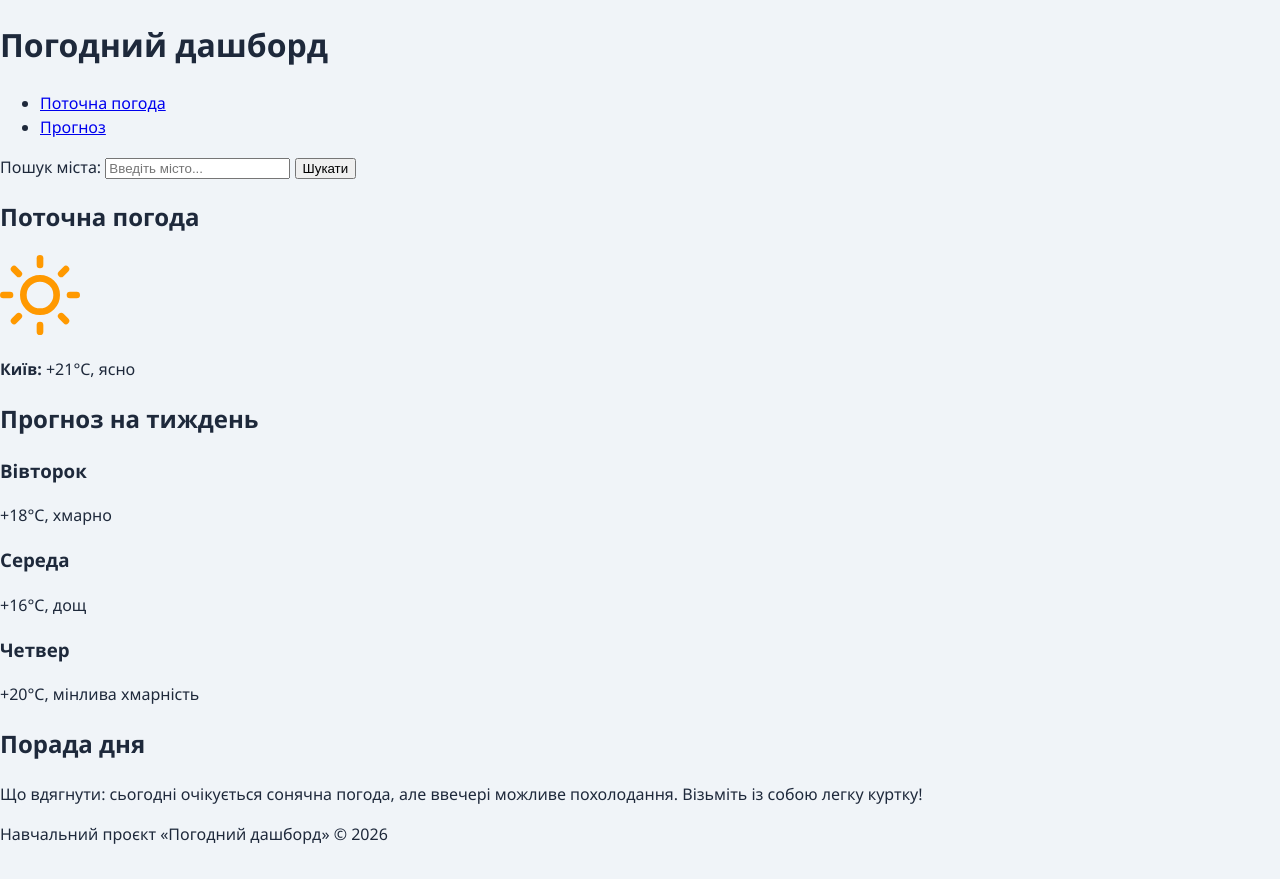
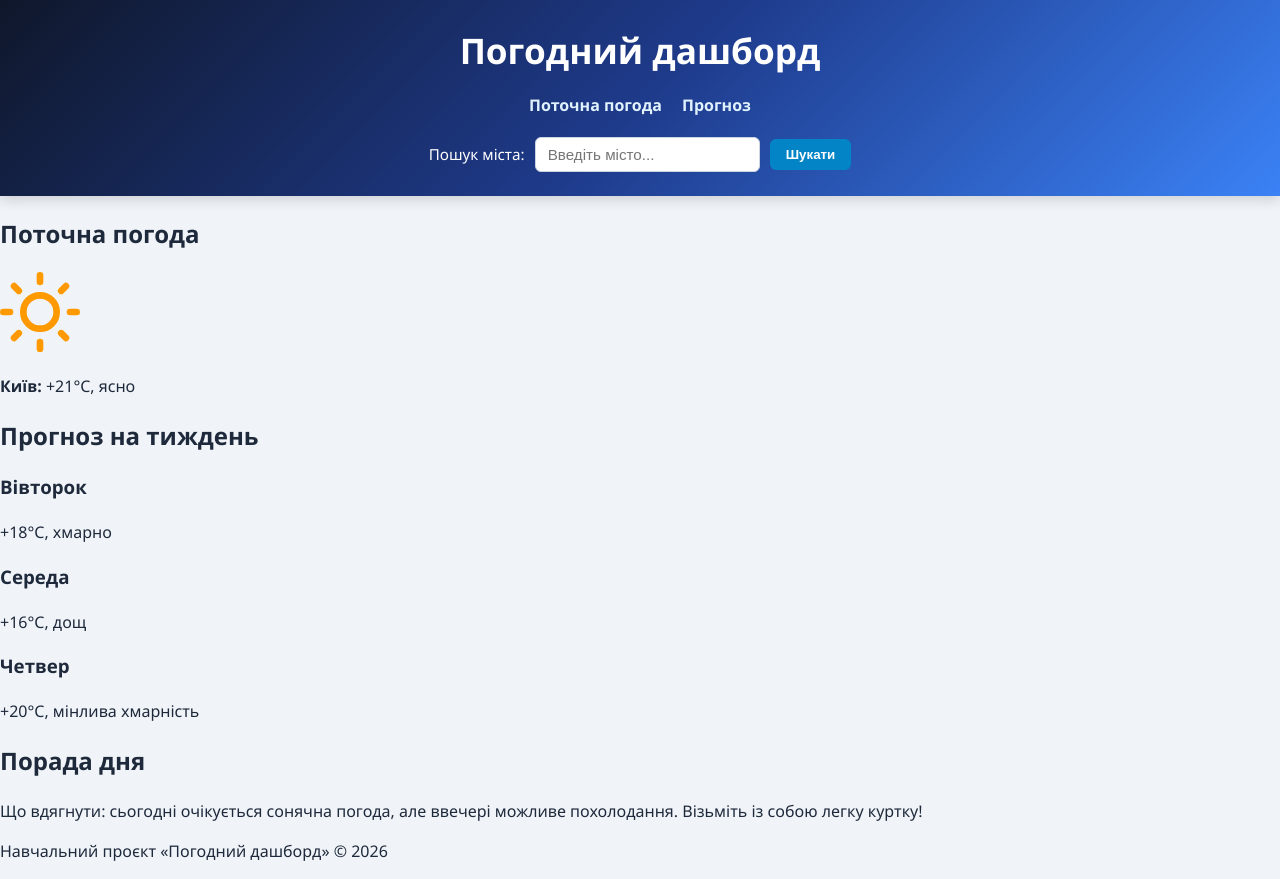
Before and after one commit to oleksandr856/weather-dashboard, a plain HTML site: page index.html in a window 1280 px wide. Drawn offline with Linux system fonts and the light colour scheme.

Commit message:
Стилізовано header, навігацію, форму пошуку

```diff
--- a/css/style.css
+++ b/css/style.css
@@ -12,3 +12,79 @@ body {
   color: #1e293b;
   background-color: #f0f4f8;
 }
+
+header {
+  background: linear-gradient(135deg, #0f172a 0%, #1e3a8a 50%, #3b82f6 100%);
+  color: #ffffff;
+  padding: 24px;
+  text-align: center;
+  box-shadow: 0 4px 12px rgba(0, 0, 0, 0.15);
+}
+
+header h1 {
+  margin: 0 0 16px 0;
+  font-size: 2.2rem;
+  font-weight: 700;
+}
+
+/* Навігаційне меню */
+header nav ul {
+  list-style: none;
+  padding: 0;
+  margin: 0 0 20px 0;
+  display: flex;
+  justify-content: center;
+  gap: 20px;
+}
+
+header nav a {
+  color: #e0f2fe;
+  text-decoration: none;
+  font-weight: 600;
+  transition: color 0.2s ease;
+}
+
+header nav a:hover {
+  color: #ffffff;
+  text-decoration: underline;
+}
+
+/* Форма пошуку міста */
+header form {
+  display: flex;
+  justify-content: center;
+  align-items: center;
+  gap: 10px;
+}
+
+header label {
+  font-size: 0.95rem;
+}
+
+header input[type="text"] {
+  padding: 8px 12px;
+  border: 1px solid #cbd5e1;
+  border-radius: 6px;
+  outline: none;
+  font-size: 0.95rem;
+}
+
+header input[type="text"]:focus {
+  border-color: #38bdf8;
+  box-shadow: 0 0 0 2px rgba(56, 189, 248, 0.4);
+}
+
+header button {
+  padding: 8px 16px;
+  background-color: #0284c7;
+  color: #ffffff;
+  border: none;
+  border-radius: 6px;
+  font-weight: 600;
+  cursor: pointer;
+  transition: background-color 0.2s ease;
+}
+
+header button:hover {
+  background-color: #0369a1;
+}
```
